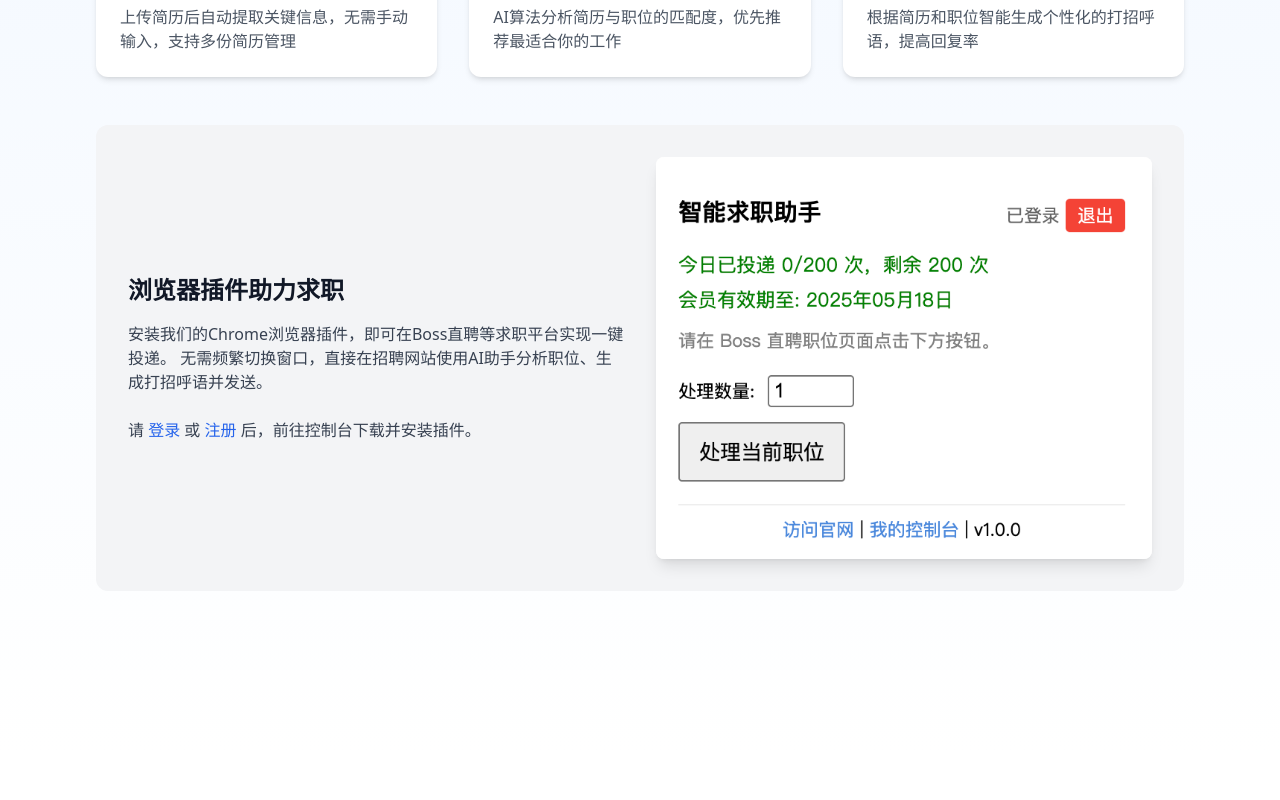
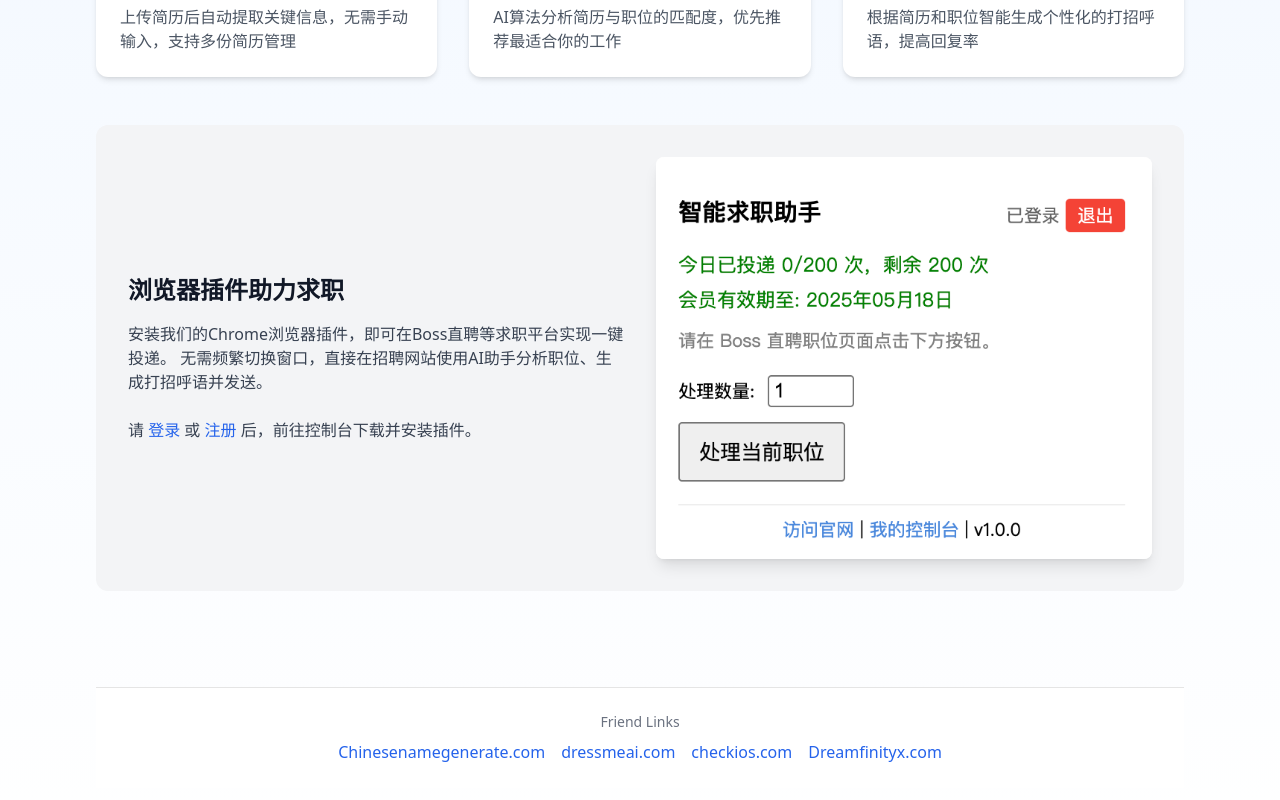
Before and after one commit to zzh506767805/goodjob, a Next.js app: page / in a window 1280 px wide. Shown: the part 515-1315 px from the top of the page. Before the commit the page ends 1266 px from the top, so only its background shows below. Built offline with nearby package versions, Linux system fonts and the light colour scheme.

Commit message:
feat: 首页底部添加友情链接

```diff
--- a/src/app/page.tsx
+++ b/src/app/page.tsx
@@ -111,6 +111,16 @@ export default function Home() {
           </div>
         </div>
       </div>
+      {/* 友情链接区域 */}
+      <footer className="w-full bg-white border-t mt-8 py-6 flex flex-col items-center">
+        <div className="text-gray-500 text-sm mb-2">Friend Links</div>
+        <div className="flex flex-wrap gap-4 justify-center">
+          <a href="https://chinesenamegenerate.com" target="_blank" rel="noopener noreferrer" className="text-blue-600 hover:underline">Chinesenamegenerate.com</a>
+          <a href="https://dressmeai.com" target="_blank" rel="noopener noreferrer" className="text-blue-600 hover:underline">dressmeai.com</a>
+          <a href="https://checkios.com" target="_blank" rel="noopener noreferrer" className="text-blue-600 hover:underline">checkios.com</a>
+          <a href="https://dreamfinityx.com" target="_blank" rel="noopener noreferrer" className="text-blue-600 hover:underline">Dreamfinityx.com</a>
+        </div>
+      </footer>
     </main>
   );
 }
```
